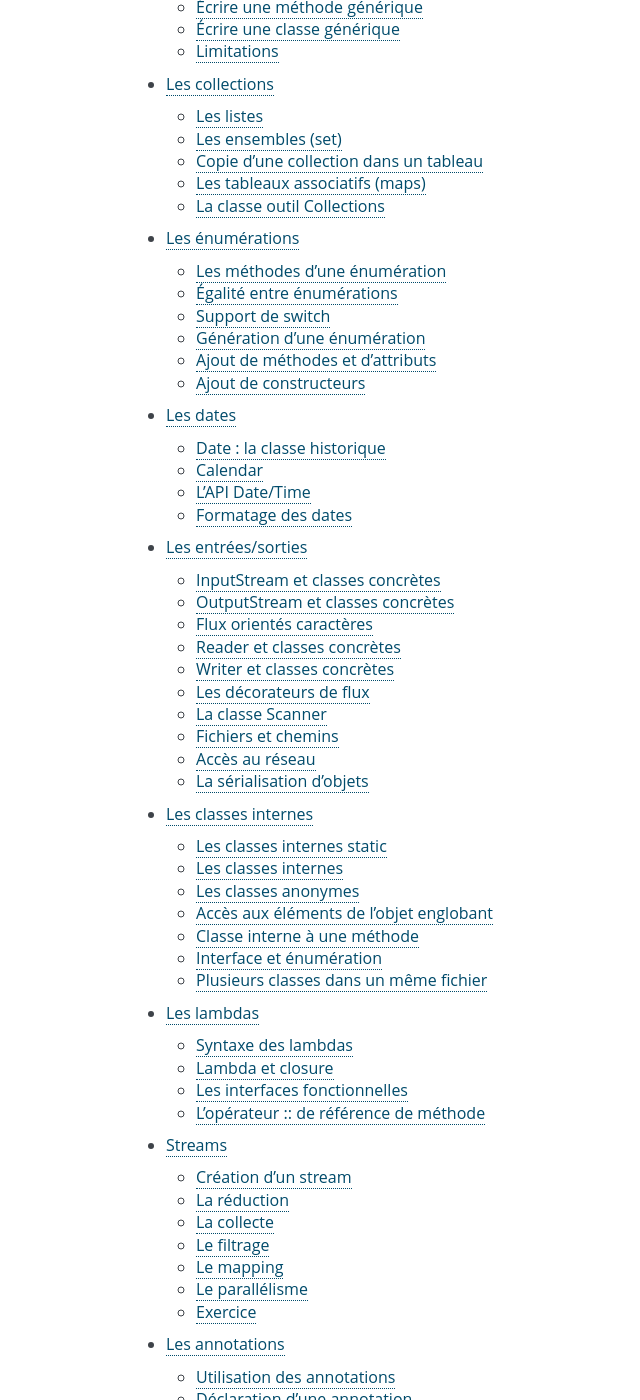
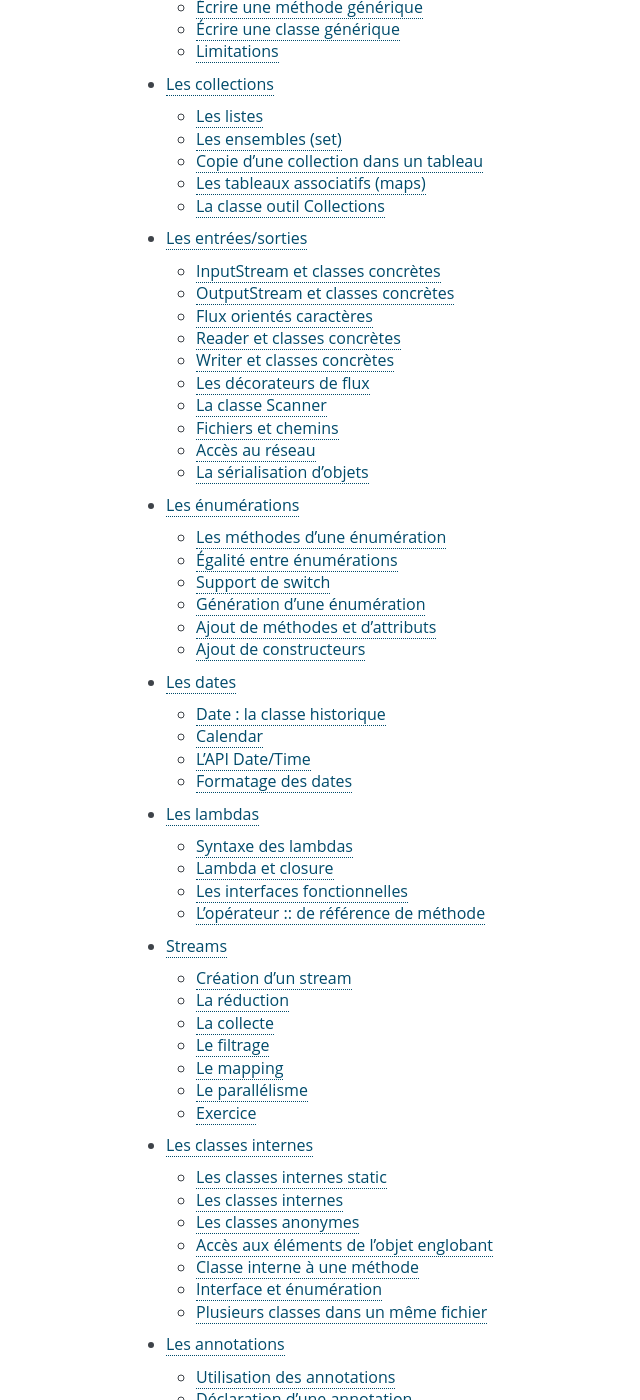
Before and after one commit to lanaflonPerso/cours-java-web, a Sphinx documentation site: the page built from source/index.rst, in a window 1280 px wide and 1400 px high, scrolled down 4153 px. Shown: the whole window, without its empty margins (294-934 px from the left). Built offline with Sphinx 7.4.7, drawn with Linux system fonts in a browser that asks for light colours; formulas are drawn with MathJax 3; some of the changed lines change nothing that is shown; some of the changed text lies outside the part shown.

Commit message:
réorganisation du toctree

```diff
--- a/source/index.rst
+++ b/source/index.rst
@@ -30,17 +30,13 @@ Le langage Java
    interface
    generiques
    les_collections
+   entrees_sorties
    enumeration
    les_dates
-   entrees_sorties
-   classe_interne
    les_lambdas
    streams
+   classe_interne
    les_annotations
-   swing_interfaces_graphiques
-   swing_interactions
-   swing_notions_avancees
-
 
 Cette œuvre est mise à disposition selon les termes de la `Licence Creative Commons Attribution <https://creativecommons.org/licenses/by-sa/3.0/fr/>`_ -  Partage dans les Mêmes Conditions 3.0 France
 
```
